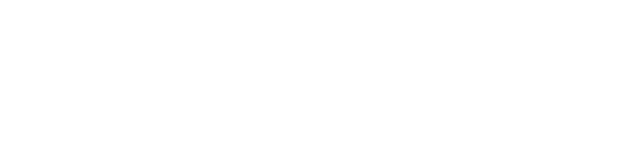
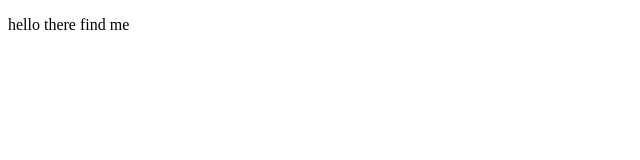
Before and after one commit to YadsmiC/Resume, a plain HTML site: page index.html in a window 1280 px wide. Shown: the whole page, without its empty margins (0-640 px from the left). Drawn offline with Linux system fonts and the light colour scheme.

Commit message:
Update index.html

```diff
--- a/index.html
+++ b/index.html
@@ -3,6 +3,7 @@
 <head>
   <title> Resume</title>
 </head>
-  <body style="width:100%; height:100%; margin:0;">
+  <body>
+    <p>hello there find me </p>
   </body>
 </html>
```
